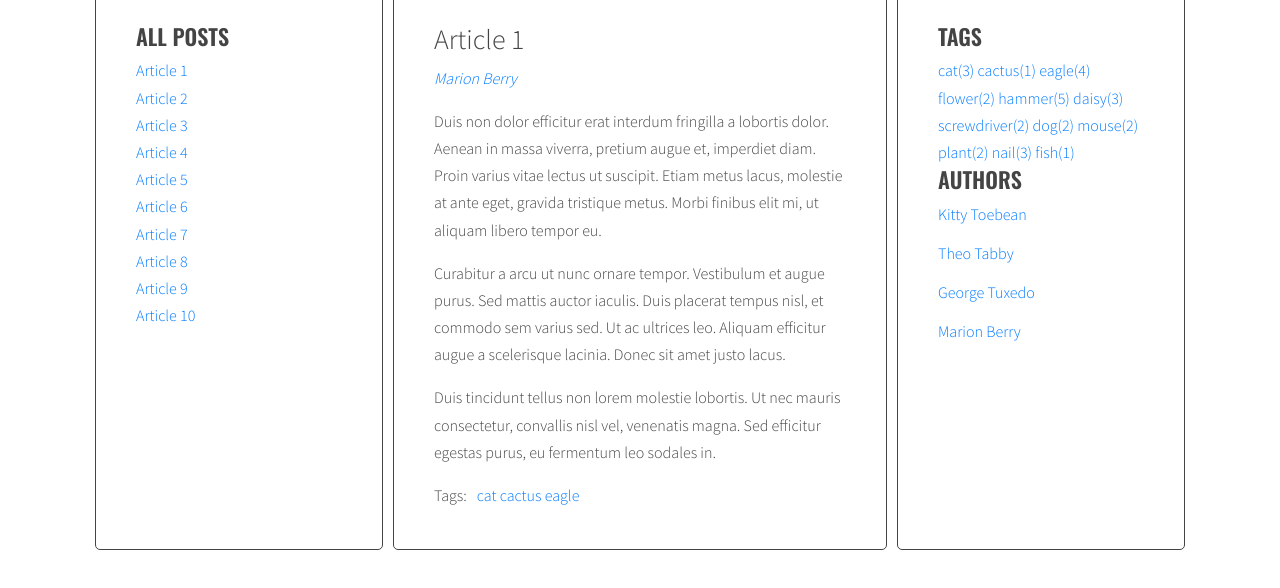
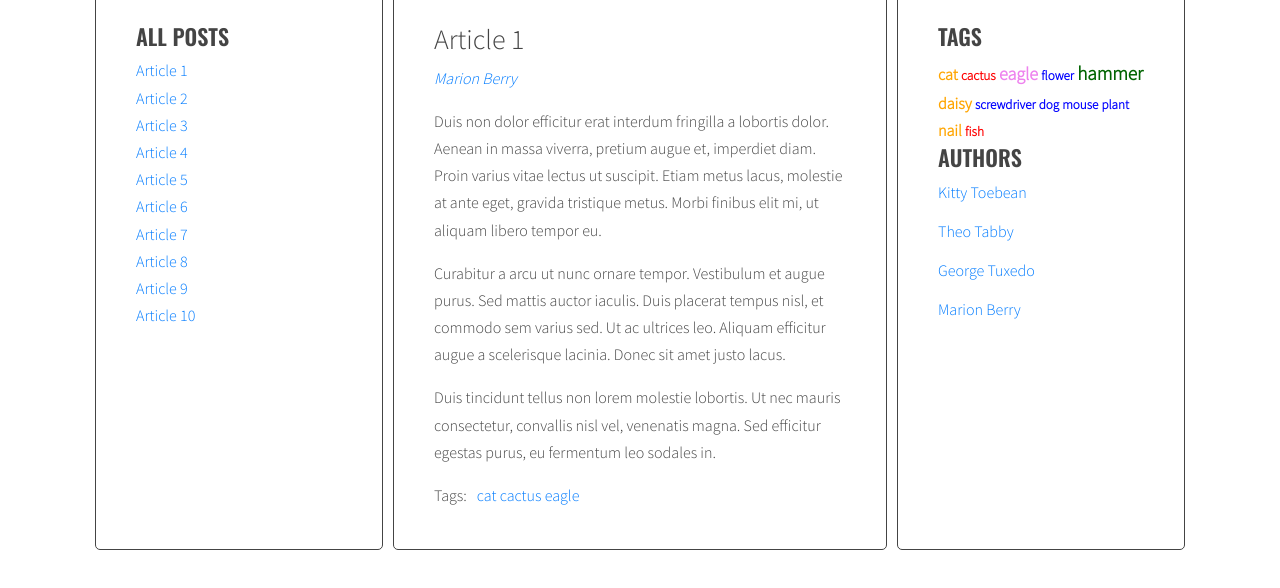
Before and after one commit to LukZur/javascript-blog, a website: page index.html in a window 1280 px wide. Shown: the part 130-718 px from the top of the page. Drawn offline with nearby package versions, Linux system fonts and the light colour scheme.

Commit message:
Added latest changes

```diff
--- a/js/script.js
+++ b/js/script.js
@@ -206,6 +206,7 @@ function generateTags() {
     /* find tags wrapper */
     let tagsWrapper = article.querySelector(optArticleTagsSelector);
 
+
     // console.log(tagsWrapper);
 
     /* make html variable with empty string */
@@ -268,7 +269,7 @@ function generateTags() {
 
   /* [NEW] add html from allTags to tagList */
   // tagList.innerHTML = allTags.join(' ');
-  // console.log('allTags', allTags);
+  console.log('allTags', allTags);
 
   const tagsParams = calculateTagsParams(allTags);
   console.log('tagsParams:', tagsParams);
@@ -282,7 +283,8 @@ function generateTags() {
   for (let tag in allTags) {
     /* [NEW] generate code of a link and add it to allTagsHTML */
     console.log('tag = ', tag);
-    allTagsHTML += '<a href="#tag-' + tag + '" class ="' + calculateTagClass(allTags[tag], tagsParams) + '">' + tag + '(' + allTags[tag] + ') </a>' + '\n';
+    // allTagsHTML += '<a href="#tag-' + tag + '" class ="' + calculateTagClass(allTags[tag], tagsParams) + '">' + tag + '(' + allTags[tag] + ') </a>' + '\n';
+    allTagsHTML += '<a href="#tag-' + tag + '" class ="' + calculateTagClass(allTags[tag], tagsParams) + '">' + tag + '</a>' + '\n';
   }
   /* [NEW] END LOOP: for each tag in allTags: */
 
@@ -373,10 +375,17 @@ function addClickListenersToTags() {
   // console.log('function addClickListenersToTags');
   /* find all links to tags */
   const tagLinks = document.querySelectorAll('.post a[href^="#tag-"]');
+  const tagRightLinks = document.querySelectorAll('.tags a[href^="#tag-"]');
   //document.querySelectorAll('.titles');
   // console.log(tagLinks);
   /* START LOOP: for each link */
   for (tagLink of tagLinks) {
+
+    /* add tagClickHandler as event listener for that link */
+    tagLink.addEventListener('click', tagClickHandler);
+    /* END LOOP: for each link */
+  }
+  for (tagLink of tagRightLinks) {
 
     /* add tagClickHandler as event listener for that link */
     tagLink.addEventListener('click', tagClickHandler);
--- a/sass/style.scss
+++ b/sass/style.scss
@@ -121,3 +121,38 @@ body {
     margin: 0 10px 0 0;
   }
 }
+
+.tag-size-1{
+  font-size: smaller;
+  color: red;
+  font-weight: bold;
+  display: inline-block;
+}
+
+.tag-size-2{
+  font-size: small;
+  color: blue;
+   font-weight: bold;
+   display: inline-block;
+}
+
+.tag-size-3{
+  font-size: medium;
+  color: orange;
+   font-weight: bold;
+   display: inline-block;
+}
+
+.tag-size-4{
+  font-size: large;
+  color: violet;
+   font-weight: bold;
+   display: inline-block;
+}
+
+.tag-size-5{
+  font-size: larger;
+  color: darkgreen;
+   font-weight: bold;
+   display: inline-block;
+}
```
Also changed, not shown: css/style.css, 1 other file.
